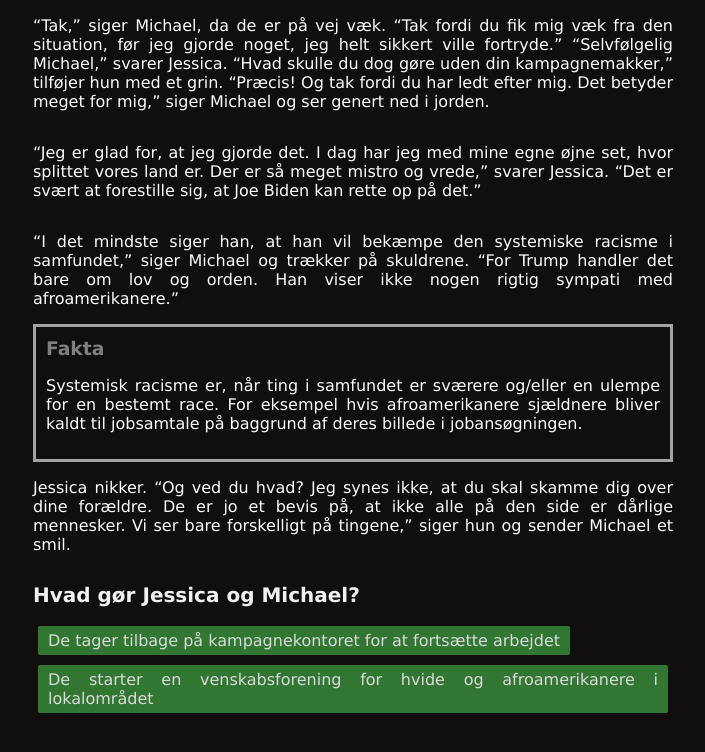
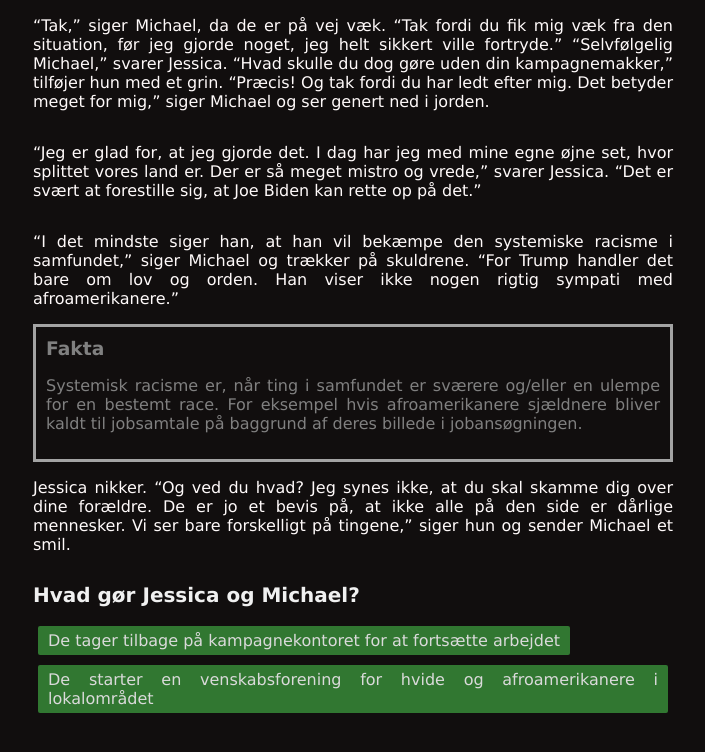
Before and after one commit to LaustKadziola/cats, a website: page levels/level_8_d.html in a window 1280 px wide. Shown: the whole page, without its empty margins (319-1024 px from the left). Drawn offline with Linux system fonts and the light colour scheme.

Commit message:
made it better

```diff
--- a/styles.css
+++ b/styles.css
@@ -236,6 +236,10 @@ ul{
     list-style-type: disc;
 }
 
+.fakta p{
+    color: grey;
+}
+
 h1.fail{
     color: grey;
     margin: 0px;
```
